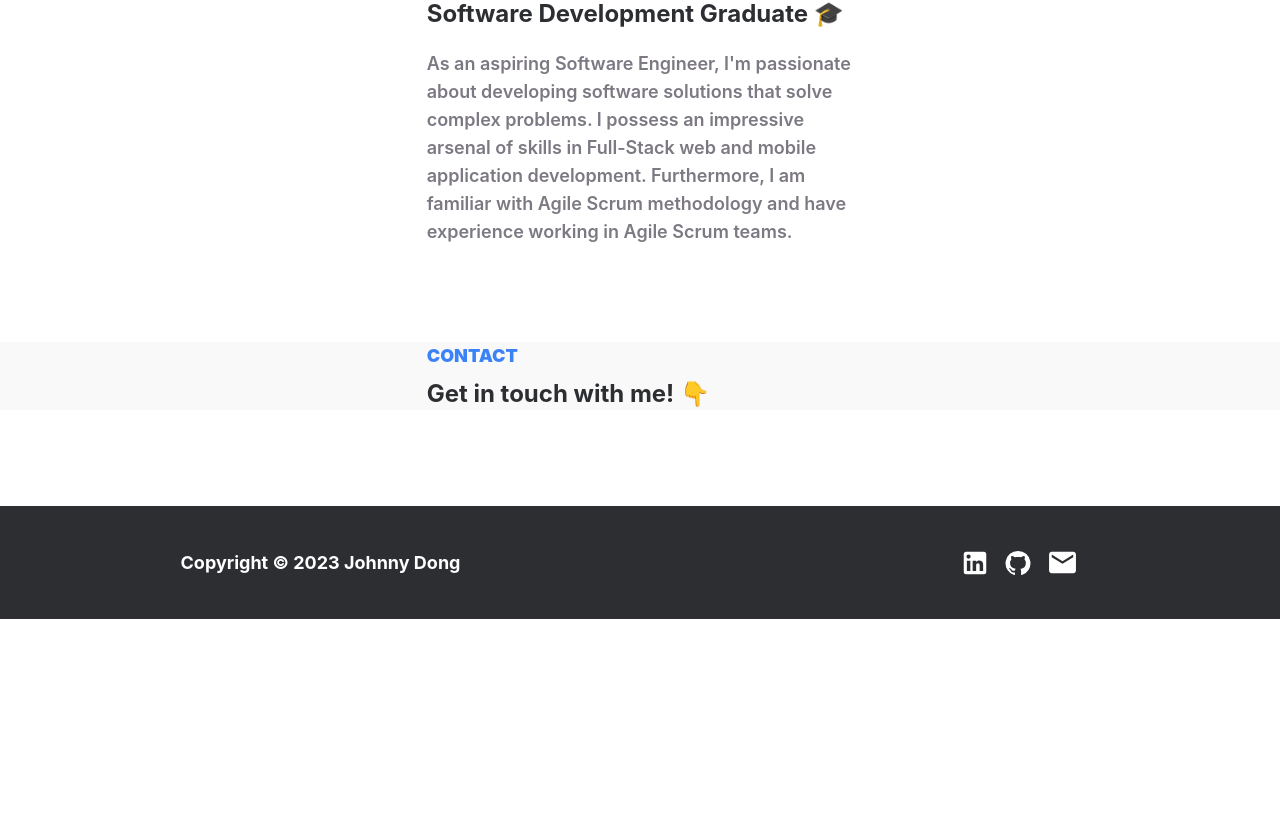
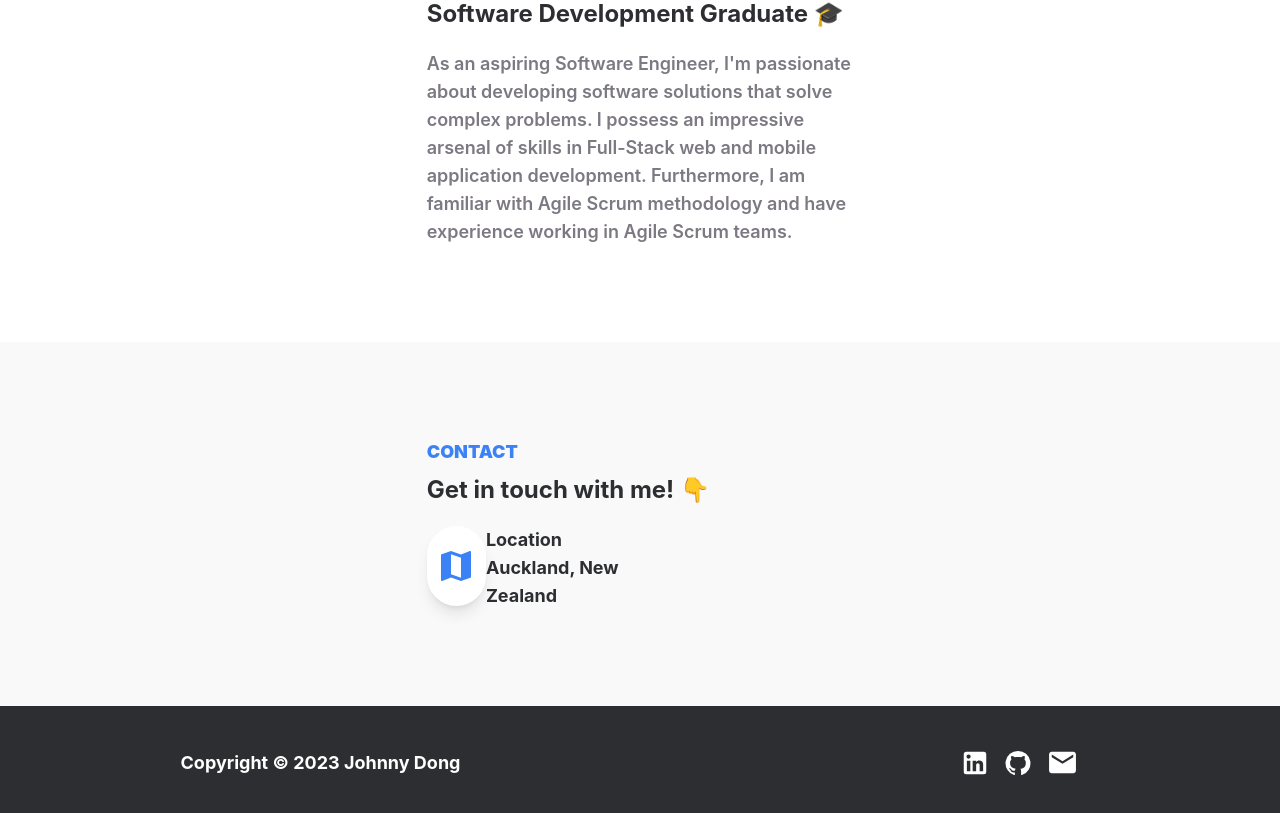
Before and after one commit to imjohnnyy/johnny-dong-portfolio-2023, a React (Create React App) app: page / in a window 1280 px wide. Shown: the part 1305-2118 px from the top of the page. Before the commit the page ends 1924 px from the top, so only its background shows below. Built offline with nearby package versions, Linux system fonts and the light colour scheme.

Commit message:
added location contact detail

```diff
--- a/package.json
+++ b/package.json
@@ -10,6 +10,7 @@
     "@testing-library/jest-dom": "^5.16.5",
     "@testing-library/react": "^13.4.0",
     "@testing-library/user-event": "^13.5.0",
+    "font-awesome": "^4.7.0",
     "react": "^18.2.0",
     "react-dom": "^18.2.0",
     "react-router": "^6.9.0",
--- a/src/pages/Contacts.js
+++ b/src/pages/Contacts.js
@@ -1,11 +1,24 @@
+import MapIcon from '@mui/icons-material/Map';
+
+
 const Contacts = () => {
     return (
-        <div className="bg-lightergray w-auto flex items-center justify-center mx-auto my-[6rem]" id="contact">
-          <div className="flex flex-col items-start text-left w-2/6  max-md:w-[90%]">
+        <div className="bg-lightergray w-auto flex items-center justify-center mx-auto" id="contact">
+          <div className="flex flex-col items-start text-left w-2/6  my-[6rem] max-md:w-[90%]">
             <h2 className="font-black text-lg text-blue-500 w-1/2 max-lg:text-center max-lg:mx-auto">CONTACT</h2>
             <h3 className="font-bold text-gray text-2xl mt-2 max-md:text-center max-md:justify-center">
               Get in touch with me! 👇
             </h3>
+            {/* Circle with Icon */}
+            <div className="flex w-1/2 mt-5">
+                <div class="flex h-20 w-20 items-center justify-center rounded-full bg-white shadow-lg">
+                    <MapIcon style={{fontSize: 40, color: "#3b82f6", }}/>
+                </div>
+                <div>
+                    <h2 className="text-gray font-bold text-lg">Location</h2>
+                    <h2 className="text-gray font-bold text-lg">Auckland, New Zealand</h2>
+                </div>
+            </div>
           </div>
         </div>
       );
```
Also changed, not shown: 1 other file (tests, documents, lock files or other folders).
